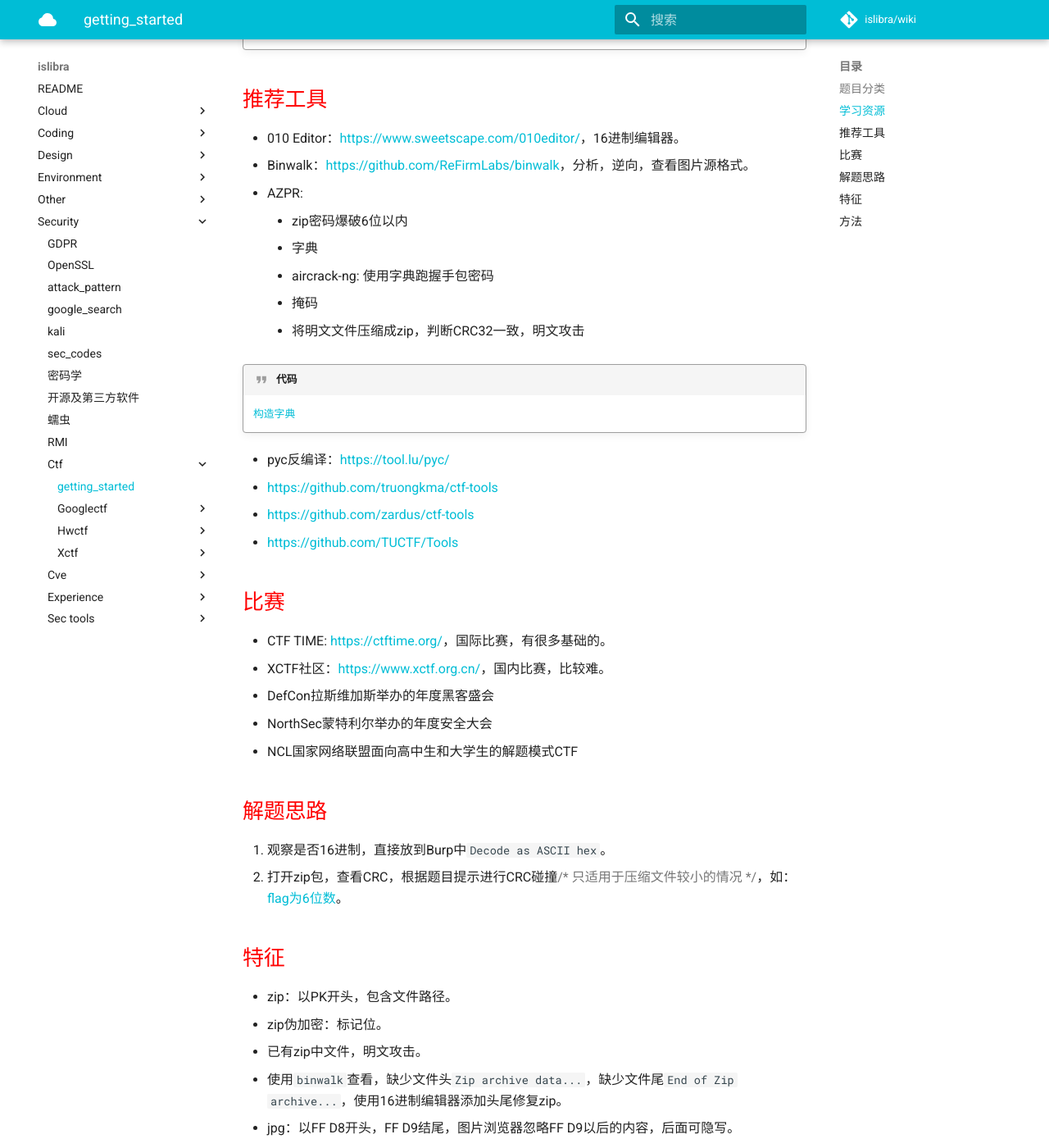
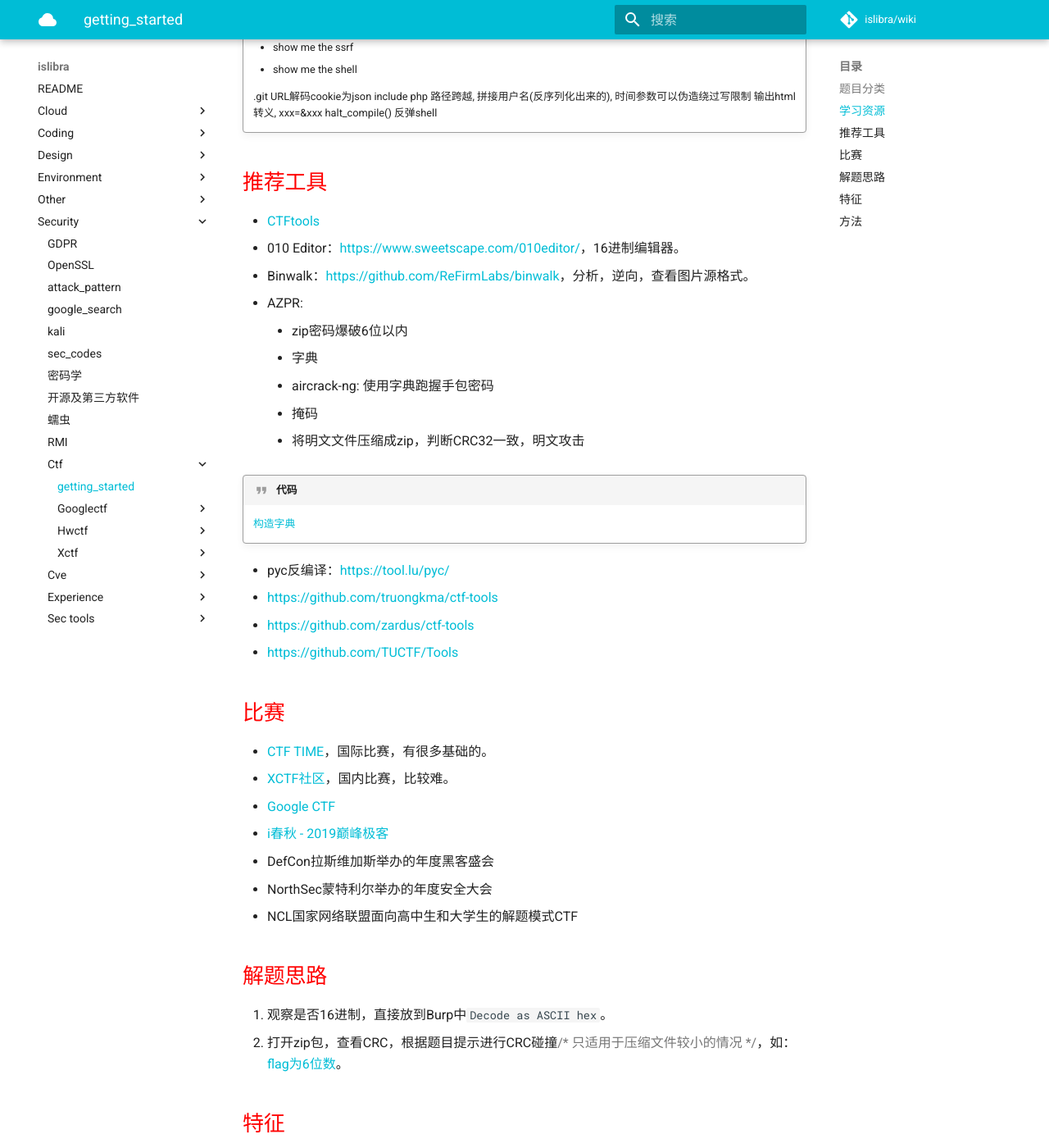
Before and after one commit to islibra/wiki, an MkDocs documentation site: the page built from docs/security/ctf/getting_started.md, in a window 1280 px wide and 1400 px high, scrolled down 1854 px. Shown: the whole window at 82% size. Built offline with MkDocs 1.6.1 and Material for MkDocs 9.7.7, drawn with Linux system fonts in a browser that asks for light colours; comment, search, counter and statistics services are not loaded; some of the changed text lies outside the part shown.

Commit message:
Update getting_started.md

```diff
--- a/docs/security/ctf/getting_started.md
+++ b/docs/security/ctf/getting_started.md
@@ -12,6 +12,9 @@
 ## 学习资源
 
 - [CTF Wiki](https://ctf-wiki.github.io/ctf-wiki/)
+- [先知社区](https://xz.aliyun.com/)
+- [攻防世界](https://adworld.xctf.org.cn/)
+- [CTF-All-In-One 《CTF 竞赛入门指南》](https://github.com/firmianay/CTF-All-In-One)
 - prompt: <http://prompt.ml/0>，B方向，国外的xss测试。
 - RedTigers Hackit: <http://redtiger.labs.overthewire.org/>，B方向，国外sql注入挑战网站，10关，过关的形式，不同的注入，循序渐近地练习。
 - We Chall: <http://www.wechall.net/challs>，非常入门的国外ctf题库，很多国内大神都是从这里刷题成长起来的。
@@ -77,6 +80,7 @@
 
 ## 推荐工具
 
+- [CTFtools](https://www.ctftools.com/down/)
 - 010 Editor：<https://www.sweetscape.com/010editor/>，16进制编辑器。
 - Binwalk：<https://github.com/ReFirmLabs/binwalk>，分析，逆向，查看图片源格式。
 - AZPR:
@@ -96,8 +100,10 @@
 
 ## 比赛
 
-- CTF TIME: <https://ctftime.org/>，国际比赛，有很多基础的。
-- XCTF社区：<https://www.xctf.org.cn/>，国内比赛，比较难。
+- [CTF TIME](https://ctftime.org/)，国际比赛，有很多基础的。
+- [XCTF社区](https://www.xctf.org.cn/)，国内比赛，比较难。
+- [Google CTF](https://buildyourfuture.withgoogle.com/events/ctf/)
+- [i春秋 - 2019巅峰极客](https://www.ichunqiu.com/2019dfjk)
 - DefCon拉斯维加斯举办的年度黑客盛会
 - NorthSec蒙特利尔举办的年度安全大会
 - NCL国家网络联盟面向高中生和大学生的解题模式CTF
```
